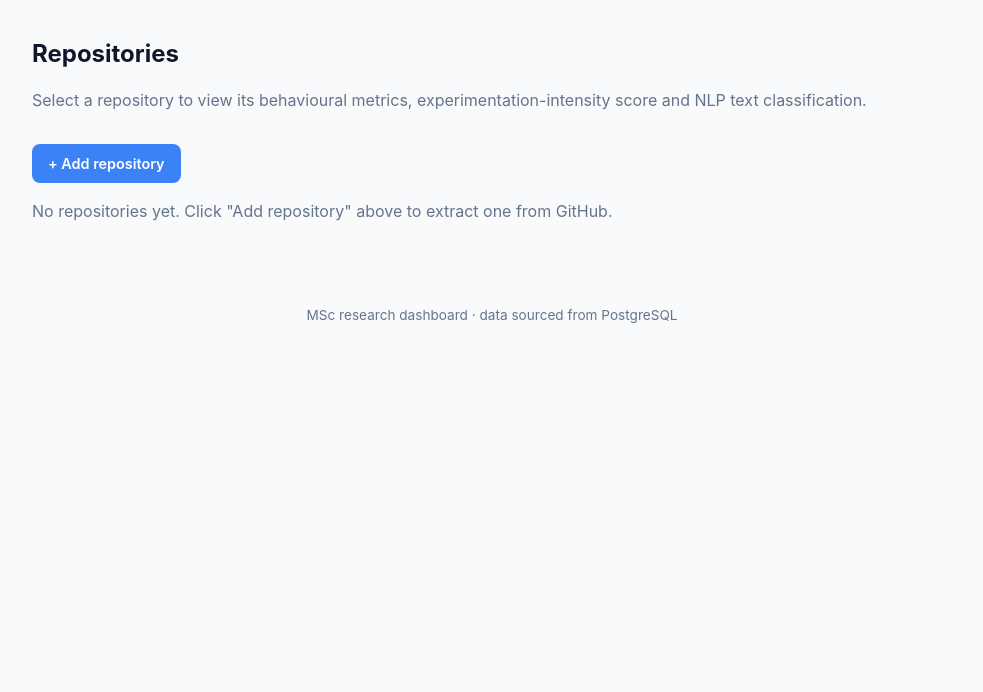
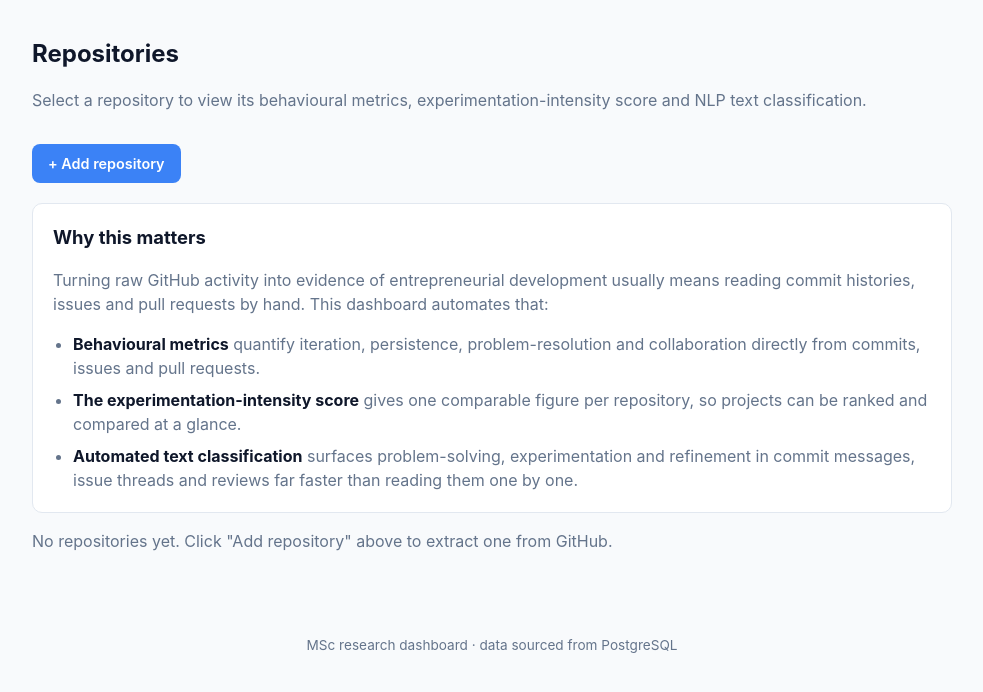
Before and after one commit to Shukrah-M/github_learning_analytics, a Flask app: page / in a window 1280 px wide. Shown: the part 58-750 px from the top of the page, without its empty margins (148-1131 px from the left). Run offline with Flask 3, Linux system fonts and the light colour scheme; parts of the project's set-up code (start-up, migrations or seed data) failed here and were passed over.

Commit message:
Lead dashboard copy with benefits, and document per-device HTTPS trust
Replaces the NLP section's technical unreliability caveat with
benefit-focused copy about what automated text classification adds
over manual review, and adds a "Why this matters" panel to the
repository list explaining the value of the behavioural metrics,
experimentation-intensity score and NLP classification together. The
full methodological disclosure (including the reflection category's
data-size limitation) stays intact in docs/nlp_classifier_validation.md
for the dissertation record — only the live app's framing changed.

README documents installing mkcert's root CA on other devices
(iOS/Android/macOS/Windows) so the dashboard's HTTPS certificate is
trusted with no browser warning across every device on the network,
without exposing the app beyond the local network.

```diff
--- a/dashboard/static/css/style.css
+++ b/dashboard/static/css/style.css
@@ -165,6 +165,36 @@ h3 {
   border-radius: 6px;
   padding: 0.6rem 0.75rem;
   margin-top: 0.75rem;
+}
+
+.value-panel {
+  background: var(--surface);
+  border: 1px solid var(--border);
+  border-radius: 10px;
+  padding: 1.25rem;
+  margin-top: 1.25rem;
+}
+
+.value-panel h2 {
+  margin-top: 0;
+}
+
+.value-list {
+  margin: 0.75rem 0 0;
+  padding-left: 1.25rem;
+}
+
+.value-list li {
+  margin-bottom: 0.5rem;
+  color: var(--text-muted);
+}
+
+.value-list li:last-child {
+  margin-bottom: 0;
+}
+
+.value-list strong {
+  color: var(--text);
 }
 
 .repository-grid {
--- a/dashboard/templates/index.html
+++ b/dashboard/templates/index.html
@@ -10,6 +10,16 @@
   </div>
   <a class="button-link" href="{{ url_for('add_repository') }}">+ Add repository</a>
 </div>
+
+<section class="value-panel">
+  <h2>Why this matters</h2>
+  <p class="page-intro">Turning raw GitHub activity into evidence of entrepreneurial development usually means reading commit histories, issues and pull requests by hand. This dashboard automates that:</p>
+  <ul class="value-list">
+    <li><strong>Behavioural metrics</strong> quantify iteration, persistence, problem-resolution and collaboration directly from commits, issues and pull requests.</li>
+    <li><strong>The experimentation-intensity score</strong> gives one comparable figure per repository, so projects can be ranked and compared at a glance.</li>
+    <li><strong>Automated text classification</strong> surfaces problem-solving, experimentation and refinement in commit messages, issue threads and reviews far faster than reading them one by one.</li>
+  </ul>
+</section>
 
 {% if rows %}
 <div class="repository-grid">
```
Also changed, not shown: dashboard/templates/repository_detail.html (+5 -4 lines), README.md.
